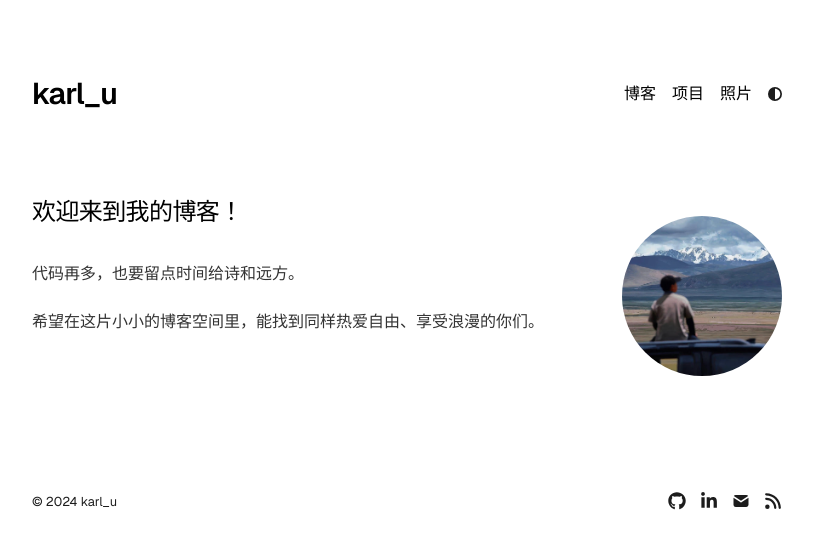
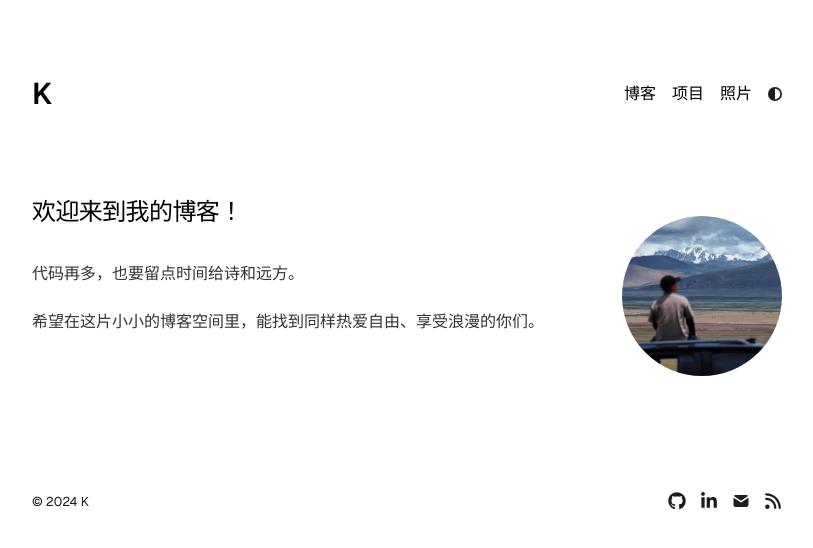
Before and after one commit to AstralBit/nextjs-boilerplate, a Next.js app: page / in a window 1280 px wide. Shown: the top 548 px of the page, without its empty margins (233-1046 px from the left). Built offline with nearby package versions, Linux system fonts and the light colour scheme.

Commit message:
refactor: ✨ merge

```diff
--- a/app/config.ts
+++ b/app/config.ts
@@ -1,6 +1,6 @@
 export const metaData = {
   baseUrl: "https://nextfolio-template.vercel.app/",
-  title: "karl_u",
+  title: "K",
   name: "Sirius",
   ogImage: "/opengraph-image.png",
   description: "personal blog,write about life and technology",
```
